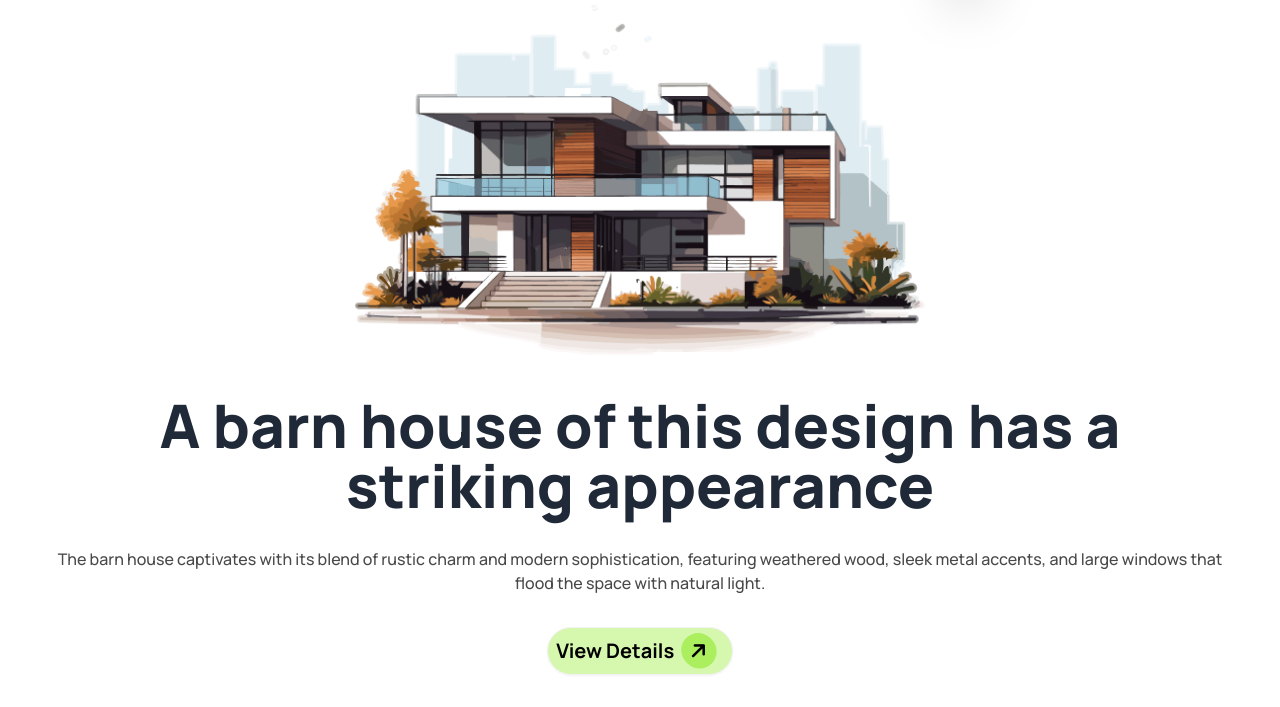
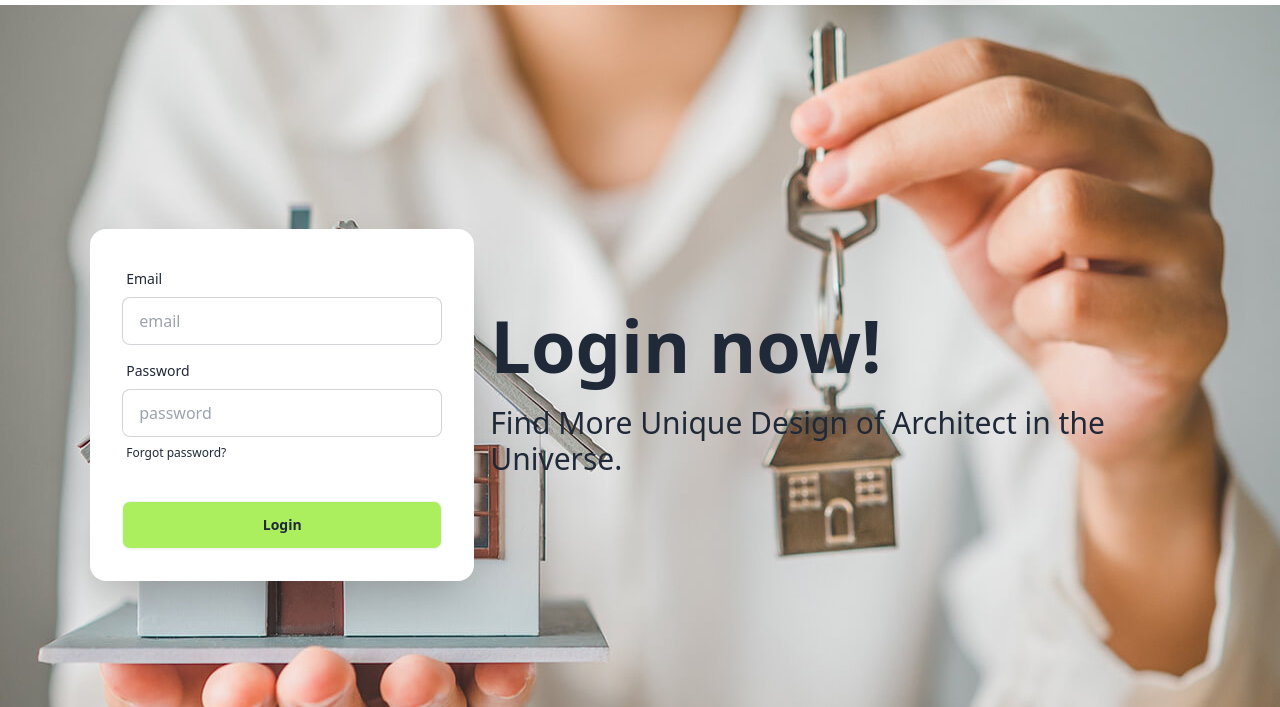
Before and after one commit to Sais-opu/Architectural-Farm-Rinterio, a plain HTML site: page index.html in a window 1280 px wide. Shown: the part 93-800 px from the top of the page. Drawn offline with nearby package versions, Linux system fonts and the light colour scheme.

Commit message:
Unique section forgot

```diff
--- a/index.html
+++ b/index.html
@@ -90,6 +90,39 @@
         </div>
 
     </nav>
+    <!-- Unique section log in section-->
+    <div class="hero logimg min-h-screen ">
+        <div class="hero-content flex-col lg:flex-row-reverse">
+            <div class="text-center lg:text-left">
+                <h1 class="text-7xl font-bold">Login now!</h1>
+                <p class="py-6 text-3xl">
+                Find More Unique Design of Architect in the Universe.
+                </p>
+            </div>
+            <div class="card bg-base-100 w-full max-w-sm shrink-0 shadow-2xl">
+                <form class="card-body">
+                <div class="form-control">
+                    <label class="label">
+                    <span class="label-text">Email</span>
+                    </label>
+                    <input type="email" placeholder="email" class="input input-bordered" required />
+                </div>
+                <div class="form-control">
+                    <label class="label">
+                    <span class="label-text">Password</span>
+                    </label>
+                    <input type="password" placeholder="password" class="input input-bordered" required />
+                    <label class="label">
+                    <a href="#" class="label-text-alt link link-hover">Forgot password?</a>
+                    </label>
+                </div>
+                <div class="form-control mt-6">
+                    <button class="btn bg-[#ABEF5F]">Login</button>
+                </div>
+                </form>
+            </div>
+            </div>
+        </div>
     <header class="w-11/12 mx-auto pb-20 bg-gradient-to-b from-[#ffffff 1%] to-[#ffffff 0%]">
         <img class="mx-auto" src="assets/banner.png" alt=""><br>
         <div class="mx-auto text-center">
@@ -231,13 +264,13 @@
                 <h3 class="manrope font-bold text-4xl pb-5 pt-2">Let's Discuss Next Project</h3>
                 <p class="py-5 manrope font-medium text-base text-[#494949]">The barn house captivates with its blend of rustic charm and modern sophistication, featuring weathered wood, sleek metal accents.</p>
             </div>
-                <form class="grid grid-cols-2 px-10 gap-5 py-5">
+                <form class="grid grid-cols-1 lg:grid-cols-2  px-10 gap-5 py-5">
                     <input class="input input-bordered join-item manrope font-medium text-base rounded-3xl w-full" placeholder="First Name*" />
                     <input class="input input-bordered join-item manrope font-medium text-base rounded-3xl" placeholder="Last Name*" />
                     <input class="input input-bordered join-item manrope font-medium text-base rounded-3xl" placeholder="Phone Number*" />
                     <input class="input input-bordered join-item manrope font-medium text-base rounded-3xl" placeholder="Email Number*" />
-                    <textarea rows="6" class="col-span-2 border rounded-xl w-full manrope font-medium text-base" placeholder="Write Your Messege here"></textarea>
-                <a class="rounded-full manrope font-extrabold text-xl btn bg-[#ABEF5F] text-black pl-2 col-span-2">Send Mail
+                    <textarea rows="6" class="col-span-1 lg:col-span-2 border rounded-xl w-full manrope font-medium text-base" placeholder="Write Your Messege here"></textarea>
+                <a class="rounded-full manrope font-extrabold text-xl btn bg-[#ABEF5F] text-black pl-2 col-span-1 lg:col-span-2">Send Mail
                     <i class="fa-solid fa-arrow-right -rotate-45 p-2 bg-[#000000] rounded-full space" style="color: #ffffff;"></i></a>
                 </form>
         </section>
--- a/style/style.css
+++ b/style/style.css
@@ -7,6 +7,11 @@
   background-image: url(../assets/bg.jpg);
 
 }
+.logimg{
+  background-image: url(../external/log.jpeg);
+  margin: 0 auto;
+  opacity: 50;
+}
 /* mediam16 :manrope font-medium text-base
     extrabold20 : manrope font-extrabold text-xl
     bold40 : manrope font-bold text-4xl
```
Also changed, not shown: external/log.jpeg (added).
